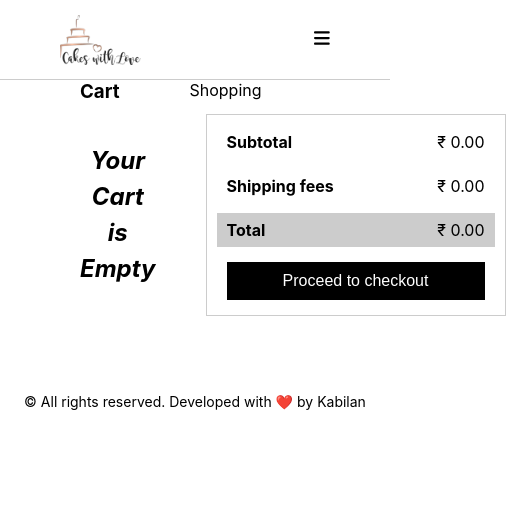
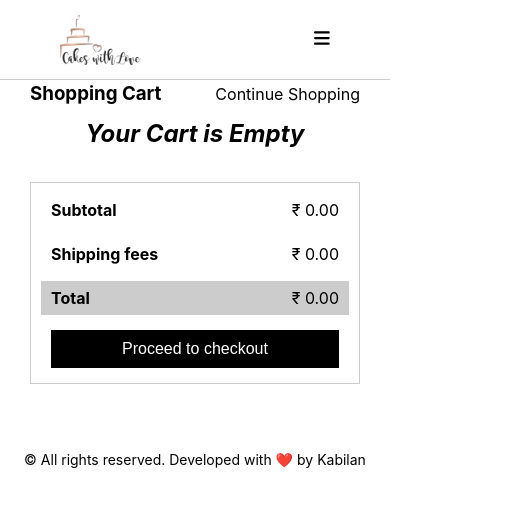
Before and after one commit to kabilan0508/react-cakeshop-demo, a React (Vite) app: page /cart in a window 390 px wide. Shown: the top 506 px of the page, 506 px wide, since content can reach past the window. Built offline with nearby package versions, Linux system fonts and the light colour scheme.

Commit message:
cart-resposive

```diff
--- a/src/Components/Cart/Cart.jsx
+++ b/src/Components/Cart/Cart.jsx
@@ -37,7 +37,7 @@ const Cart = () => {
       </div>
       <div className={classes.cartcontainer}>
         <div className={classes.cartlist}>{cartlistcontent}</div>
-        <div>
+        <div className={classes.carttotal}>
           <CartTotal />
         </div>
       </div>
--- a/src/Components/Cart/Cart.module.css
+++ b/src/Components/Cart/Cart.module.css
@@ -1,13 +1,14 @@
 .cartsection {
   text-align: left;
-  padding: 50px 80px;
+  padding: 50px 65px;
   width: 100%;
 }
 .cartcontainer {
-  display: grid;
-  grid-template-columns: 1fr 300px;
+  display: flex;
+  /* grid-template-columns: 1fr 300px; */
   text-align: left;
   column-gap: 50px;
+  /* margin: 0 -15px 0 -15px; */
 }
 .row {
   display: flex;
@@ -21,6 +22,7 @@
 .cartlist {
   /* box-shadow: 0 0 10px rgba(0, 0, 0, 0.3); */
   display: flex;
+  flex: 0 1 70%;
   flex-direction: column;
   gap: 20px;
 }
@@ -31,3 +33,22 @@
   align-items: center;
   justify-content: center;
 }
+.carttotal {
+  flex: 0 1 30%;
+}
+@media screen and (max-width: 600px) {
+  .cartcontainer > div:first-child {
+    flex: 0 1 100%;
+    margin-bottom: 30px;
+  }
+  .cartcontainer {
+    flex-wrap: wrap;
+  }
+  .carttotal {
+    flex: 0 1 100%;
+  }
+  .cartsection {
+    margin-top: 40px;
+    padding: 40px 30px;
+  }
+}
--- a/src/Components/Cart/CartList.jsx
+++ b/src/Components/Cart/CartList.jsx
@@ -2,7 +2,7 @@ import React from "react";
 import classes from "./CartList.module.css";
 import img from "../../assets/img/cake.jpg";
 import { FontAwesomeIcon } from "@fortawesome/react-fontawesome";
-import { faTrash } from "@fortawesome/free-solid-svg-icons";
+import { faTrashCan } from "@fortawesome/free-solid-svg-icons";
 import { useDispatch } from "react-redux";
 import {
   increaceQuantity,
@@ -76,11 +76,10 @@ const CartList = (props) => {
           <div className={classes.price}>{`₹ ` + props.price}</div>
         </div>
         <div>
-          <div className={classes.flexcolumns}>
+          <div className={classes.deleteicon}>
             <FontAwesomeIcon
-              icon={faTrash}
-              className={classes.deleteicon}
-              onClick={deleteButtonHandler}
+              icon={faTrashCan}
+              onClick={() => deleteButtonHandler(props.id)}
             />
           </div>
         </div>
--- a/src/Components/Cart/CartList.module.css
+++ b/src/Components/Cart/CartList.module.css
@@ -116,3 +116,25 @@
   font-weight: 600;
   color: #aaa;
 }
+.deleteicon {
+  display: flex;
+  align-items: center;
+  justify-content: center;
+  width: 25px;
+  height: 25px;
+  background-color: rgb(251, 212, 212);
+  border-radius: 50%;
+}
+.deleteicon > * {
+  font-size: 14px;
+  color: red;
+}
+@media screen and (max-width: 600px) {
+  .details {
+    flex-wrap: wrap;
+  }
+  .details > div:first-child {
+    flex: 0 1 100%;
+    /* background-color: #ff0; */
+  }
+}
```
